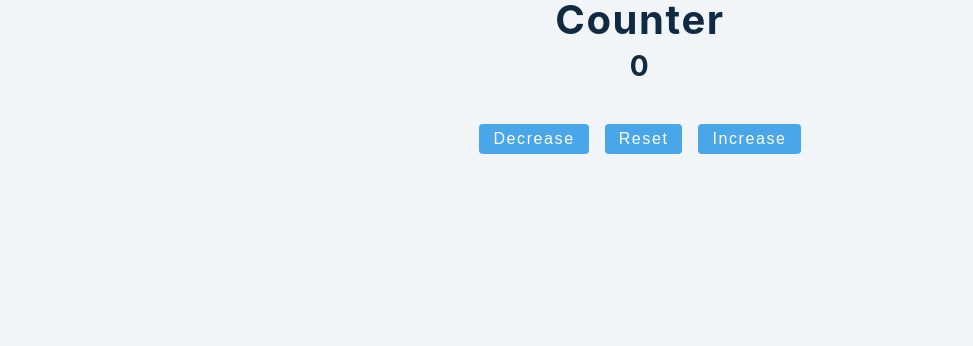
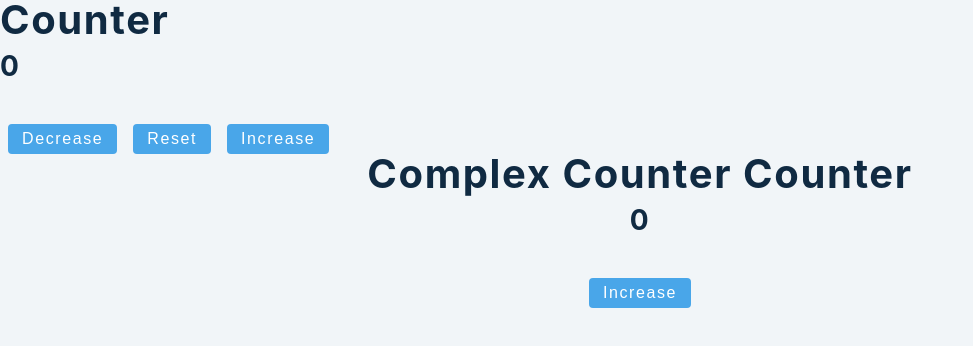
Before and after one commit to ashishmangla0/react15, a React (Create React App) app: page / in a window 1280 px wide. Shown: the top 346 px of the page, without its empty margins (0-973 px from the left). Built offline with nearby package versions, Linux system fonts and the light colour scheme.

Commit message:
add new counter

```diff
--- a/src/App.js
+++ b/src/App.js
@@ -8,7 +8,10 @@ function App() {
   const [value, setValue] = useState(initalValue);
 
   const handleInc = () => {
-    setValue(value + 1);
+    // setValue(value + 1);
+    setValue((prevState) =>  {
+      return prevState + 1
+    })
   };
   const handleDec = () => {
     console.log("i am dec");
@@ -17,8 +20,24 @@ function App() {
   const handleReset = () => {
     setValue(initalValue);
   };
+
+
+  const handleComplexInc = () =>{
+    setTimeout(() =>{
+
+      //setValue(value + 1)
+      setValue((prevState) =>  {
+        return prevState + 1
+      })
+
+
+    },2000)
+  }
+
+
   return (
-    <section className="App">
+    <>
+    <section>
       <h2> Counter</h2>
       <h3>{value}</h3>
       <button className="btn" onClick={handleDec}>
@@ -31,6 +50,15 @@ function App() {
         increase
       </button>
     </section>
+    <section className="App">
+      <h2>Complex Counter Counter</h2>
+      <h3>{value}</h3>
+      <button className="btn" onClick={handleComplexInc}>
+        Increase
+      </button>
+    </section>
+    </>
+
   );
 }
 
```
